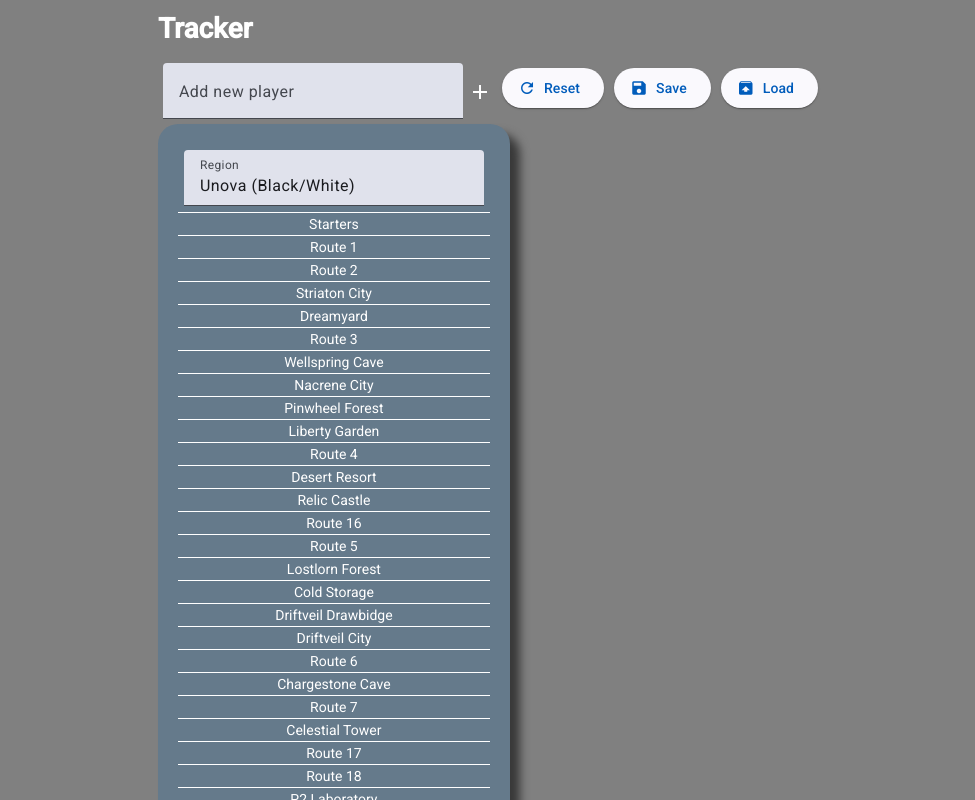
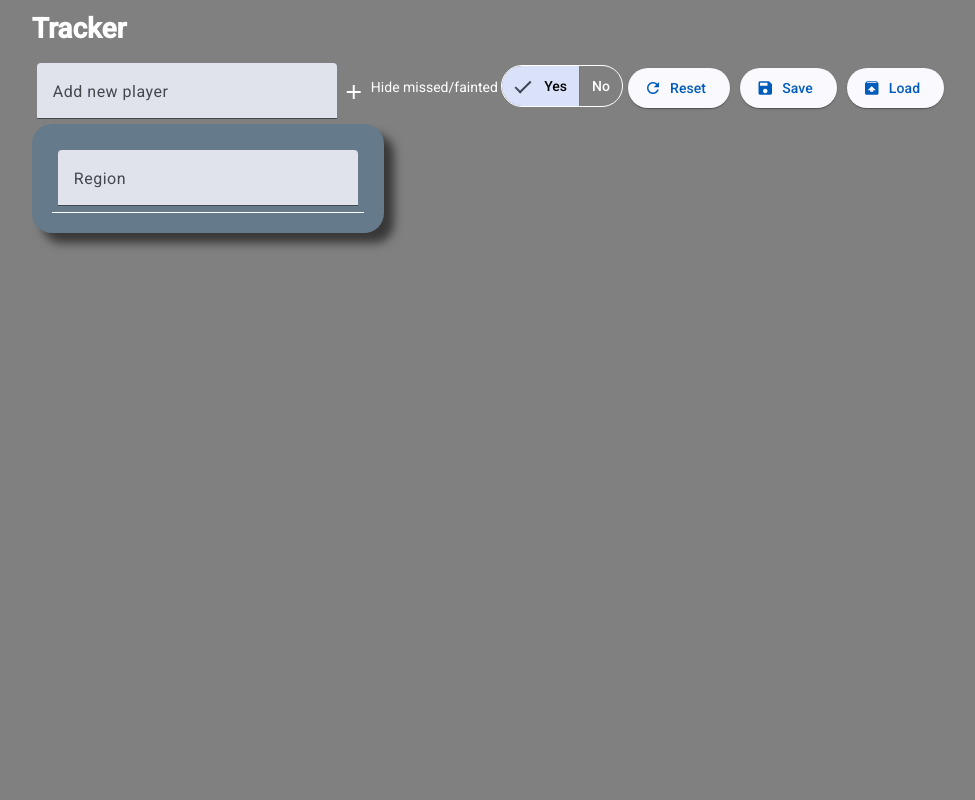
Before and after one commit to AzureLexis/soul-link-tracker, an Angular app: page /tracker in a window 1280 px wide. Shown: the top 800 px of the page, without its empty margins (147-1122 px from the left). Built offline with nearby package versions, Linux system fonts and the light colour scheme.

Commit message:
Added hide missed fainted row option, table stripes

```diff
--- a/src/app/pages/tracker/tracker.html
+++ b/src/app/pages/tracker/tracker.html
@@ -12,6 +12,12 @@
         </div>
 
         <div class="pull-right padding-5">
+            Hide missed/fainted
+            <mat-button-toggle-group name="fontStyle" aria-label="Font Style"
+            (change)="hideMissedFainted = $event.value">
+                <mat-button-toggle [checked]="hideMissedFainted === '1'" value="1">Yes</mat-button-toggle>
+                <mat-button-toggle [checked]="hideMissedFainted === '0'" value="0">No</mat-button-toggle>
+            </mat-button-toggle-group>
             <button mat-raised-button class="margin-h-5 margin-t-5" (click)="openResetDialog()">
                 <mat-icon>refresh</mat-icon>
                 Reset
@@ -59,7 +65,7 @@
         </thead>
         <tbody>
         @for (location of locationList; track location.id) {
-            <tr>
+            <tr class="{{hideMissedFainted === '1' ? 'hide-missed-fainted': ''}}">
                 <td class="min-width-300 text-center {{getLocationClass(location.id)}}">{{ location.name }}</td>
                 @for (player of playerList; track player.id) {
                     <td>
--- a/src/app/pages/tracker/tracker.ts
+++ b/src/app/pages/tracker/tracker.ts
@@ -44,6 +44,7 @@
   public selectedRegion = 1;
   public regionList : Array<RegionOption> = [];
   public regionFormControl : FormControl<RegionOption | null>;
+  public hideMissedFainted : string= '1';
 
   constructor(
     private readonly locationListProvider : LocationListProvider,
@@ -52,7 +53,7 @@
     private readonly cdr: ChangeDetectorRef) {
       this.pokemonList = this.pokemonListProvider.getPokemonList();
       this.regionList = this.locationListProvider.getRegions();
-      this.regionFormControl = new FormControl(this.regionList[0]);
+      this.regionFormControl = new FormControl(null);
       this.updateRegionList(this.regionFormControl.value);
       this.playerList = this.playerList;
   }
--- a/src/styles.css
+++ b/src/styles.css
@@ -23,6 +23,14 @@
 
 .main-table tr:hover{
     background-color: rgb(48, 62, 73);
+}
+
+.main-table tr:nth-child(2n){
+    background-color: rgb(82, 99, 112);
+}
+
+.main-table tr:hover:nth-child(2n){
+    background-color: rgb(23, 33, 41);
 }
 
 .player-name {
@@ -101,6 +109,10 @@
     margin-right: 5px;
 }
 
+.hide-missed-fainted:has(> td.fainted-class), .hide-missed-fainted:has(> td.missed-class) {
+    display: none;
+}
+
 .active-class {
     color: #ffd04e;
 }
```
Also changed, not shown: 1 other file (tests, documents, lock files or other folders).
